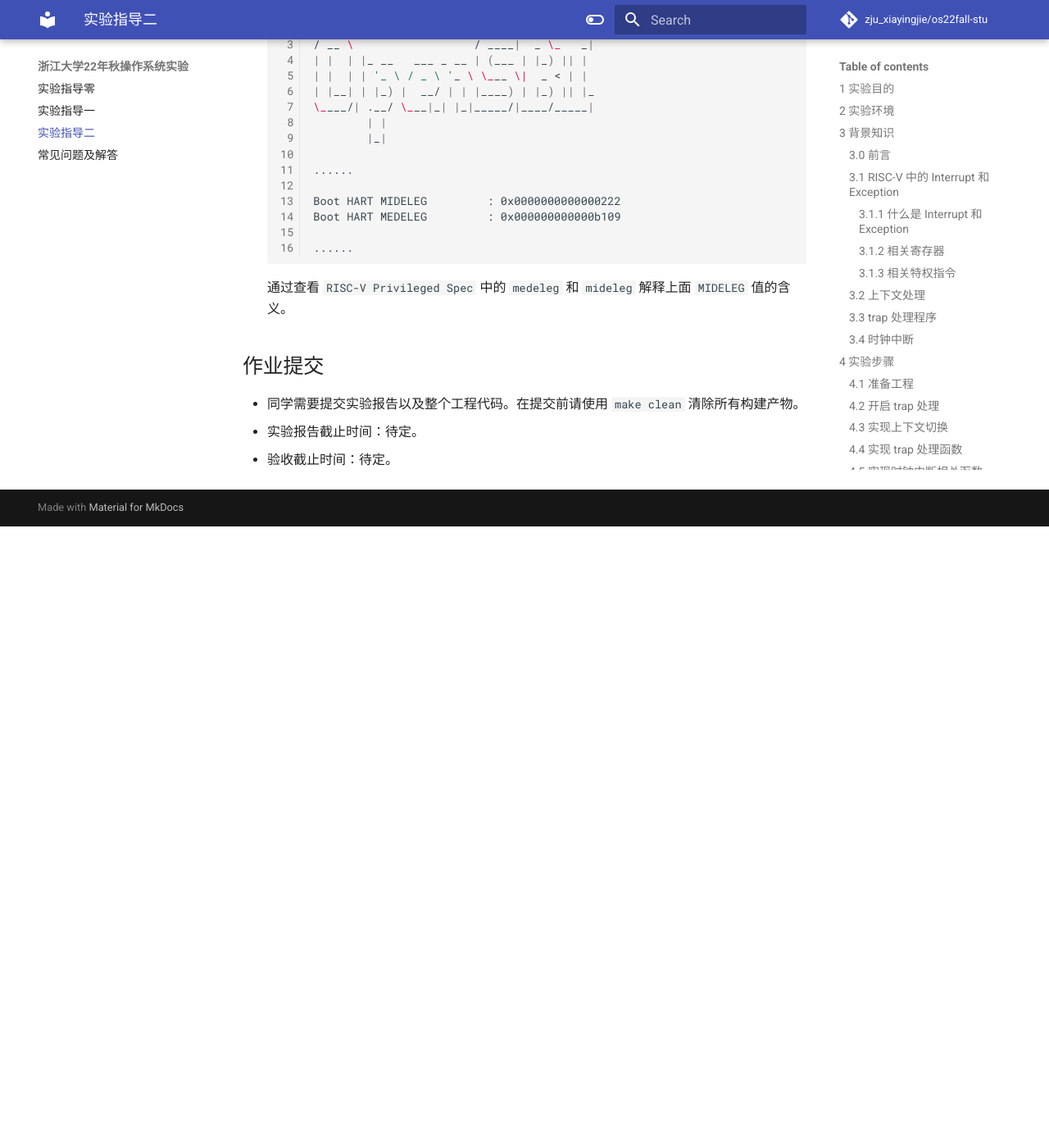
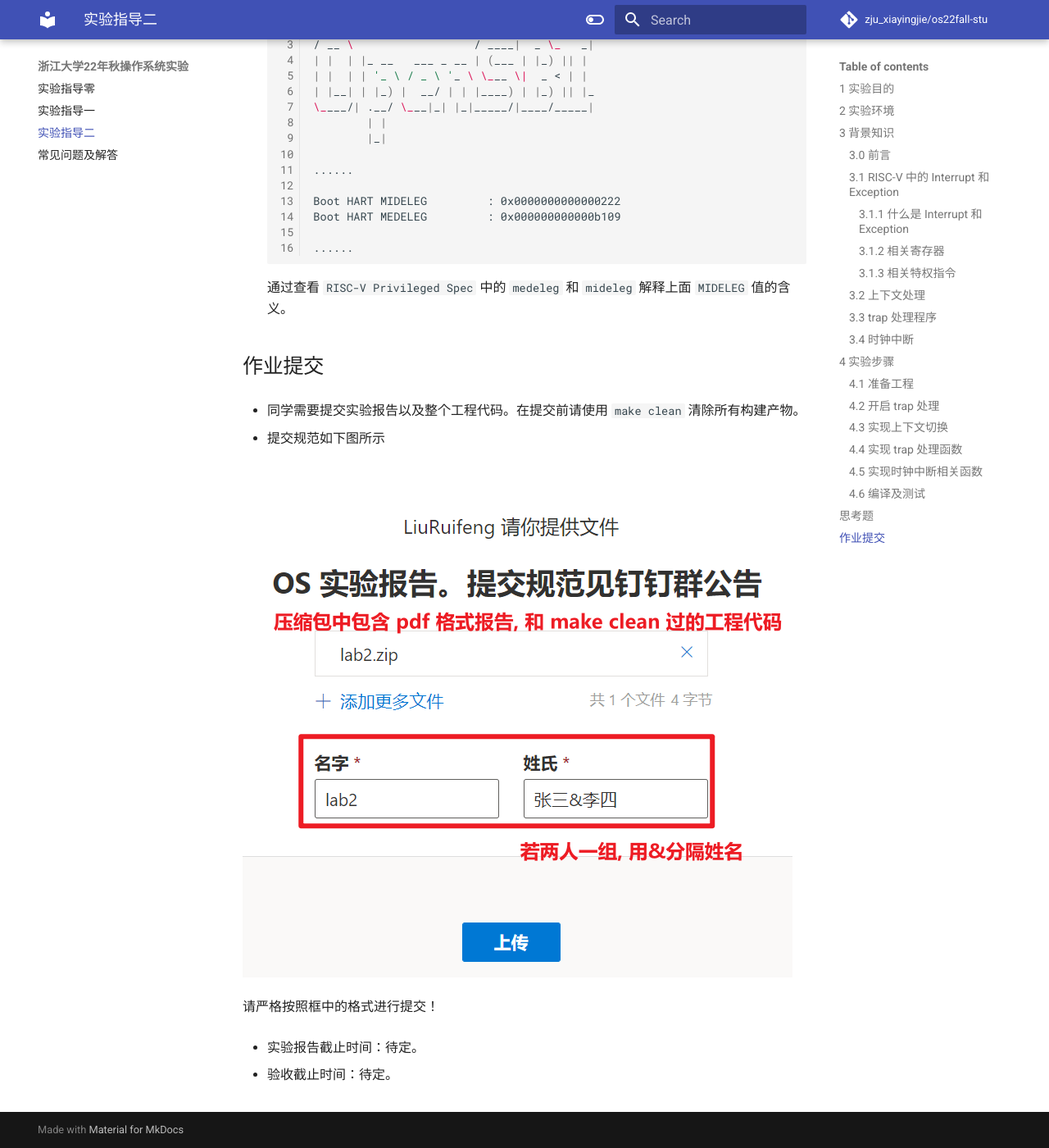
Before and after one commit to biu9/os2022, an MkDocs documentation site: the page built from docs/lab2.md, in a window 1280 px wide and 1400 px high, scrolled down 9177 px. Shown: the whole window at 82% size. Built offline with MkDocs 1.6.1 and Material for MkDocs 9.7.7, drawn with Linux system fonts in a browser that asks for light colours; before the commit the page ends 9819 px from its top, so only the background shows below that.

Commit message:
add requirement

```diff
--- a/docs/lab2.md
+++ b/docs/lab2.md
@@ -362,5 +362,13 @@ kernel is running!
 
 ## 作业提交
 - 同学需要提交实验报告以及整个工程代码。在提交前请使用 `make clean` 清除所有构建产物。
+
+- 提交规范如下图所示
+
+  ![lab提交规范.png](img/lab提交规范.png)
+
+  请严格按照框中的格式进行提交！
+
 - 实验报告截止时间：待定。
+
 - 验收截止时间：待定。
```
Also changed, not shown: docs/img/lab提交规范.png (added).
